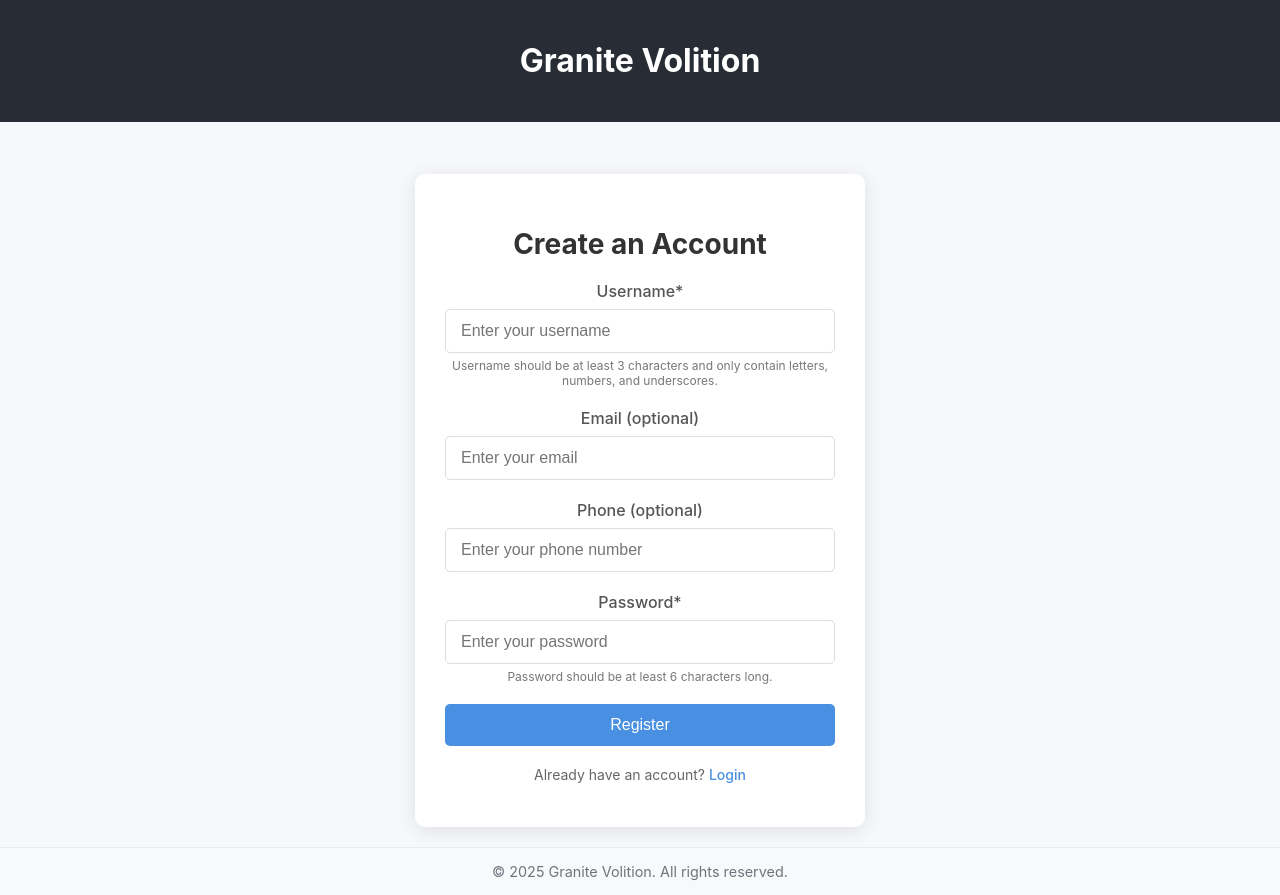
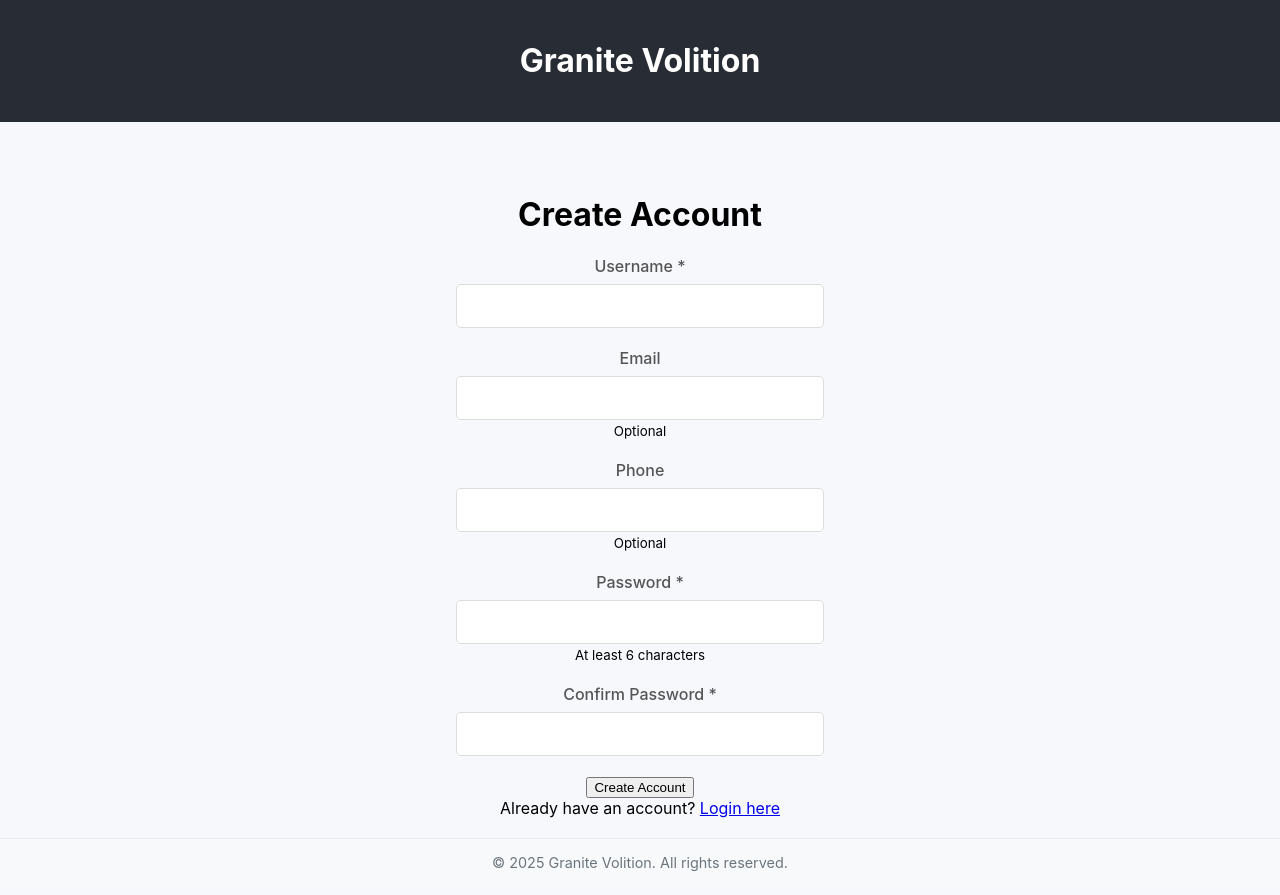
Before and after one commit to granitevolition/version-1---frontend, a React (Create React App) app: page /register in a window 1280 px wide. Built offline with nearby package versions, Linux system fonts and the light colour scheme; no server answers.

Commit message:
Update registration form with better error handling and debugging

```diff
--- a/src/components/RegistrationForm.js
+++ b/src/components/RegistrationForm.js
@@ -1,299 +1,173 @@
-import React, { useState, useEffect } from 'react';
+import React, { useState } from 'react';
+import { registerUser } from '../services/api';
 import { useNavigate } from 'react-router-dom';
-import { registerUser, checkApiHealth, isLoggedIn } from '../services/api';
 import '../styles/RegistrationForm.css';
 
 const RegistrationForm = () => {
-  const [formData, setFormData] = useState({
-    username: '',
-    password: '',
-    email: '',
-    phone: ''
-  });
+  const [username, setUsername] = useState('');
+  const [password, setPassword] = useState('');
+  const [confirmPassword, setConfirmPassword] = useState('');
+  const [email, setEmail] = useState('');
+  const [phone, setPhone] = useState('');
+  const [isLoading, setIsLoading] = useState(false);
+  const [error, setError] = useState('');
+  const [successMessage, setSuccessMessage] = useState('');
 
-  const [message, setMessage] = useState('');
-  const [error, setError] = useState('');
-  const [loading, setLoading] = useState(false);
-  const [apiStatus, setApiStatus] = useState(null);
-  const [debugInfo, setDebugInfo] = useState(null);
   const navigate = useNavigate();
 
-  // Check if user is already logged in
-  useEffect(() => {
-    if (isLoggedIn()) {
-      navigate('/dashboard');
-    }
-  }, [navigate]);
-
-  // Check API health on component mount
-  useEffect(() => {
-    const checkHealth = async () => {
-      try {
-        const health = await checkApiHealth();
-        setApiStatus({
-          status: 'connected',
-          details: health
-        });
-      } catch (err) {
-        console.error('API health check failed:', err);
-        setApiStatus({
-          status: 'disconnected',
-          error: err.message
-        });
-      }
-    };
-
-    checkHealth();
-
-    // Auto-clear messages after 5 seconds
-    const messageTimer = setTimeout(() => {
-      if (message) setMessage('');
-    }, 5000);
-
-    return () => clearTimeout(messageTimer);
-  }, [message]);
-
-  // Handle input change
-  const handleChange = (e) => {
-    setFormData({
-      ...formData,
-      [e.target.name]: e.target.value
-    });
-  };
-
-  // Password strength validation
-  const validatePassword = (password) => {
-    if (password.length < 6) {
-      return 'Password must be at least 6 characters long';
-    }
-    return null;
-  };
-
-  // Username validation
-  const validateUsername = (username) => {
-    if (username.length < 3) {
-      return 'Username must be at least 3 characters long';
-    }
-    if (!/^[a-zA-Z0-9_]+$/.test(username)) {
-      return 'Username can only contain letters, numbers, and underscores';
-    }
-    return null;
-  };
-
-  // Email validation
-  const validateEmail = (email) => {
-    if (!email) return null; // Email is optional
-
-    const emailRegex = /^[^\s@]+@[^\s@]+\.[^\s@]+$/;
-    if (!emailRegex.test(email)) {
-      return 'Please enter a valid email address';
-    }
-    return null;
-  };
-
-  // Handle form submission
   const handleSubmit = async (e) => {
     e.preventDefault();
-    setLoading(true);
-    setMessage('');
     setError('');
-    setDebugInfo(null);
+    setSuccessMessage('');
 
-    // Form validation
-    const usernameError = validateUsername(formData.username);
-    if (usernameError) {
-      setError(usernameError);
-      setLoading(false);
+    // Validate inputs
+    if (!username) {
+      setError('Username is required');
       return;
     }
 
-    const passwordError = validatePassword(formData.password);
-    if (passwordError) {
-      setError(passwordError);
-      setLoading(false);
+    if (!password) {
+      setError('Password is required');
       return;
     }
 
-    const emailError = validateEmail(formData.email);
-    if (emailError) {
-      setError(emailError);
-      setLoading(false);
+    if (password !== confirmPassword) {
+      setError('Passwords do not match');
+      return;
+    }
+
+    if (password.length < 6) {
+      setError('Password must be at least 6 characters long');
       return;
     }
 
     try {
-      console.log('Submitting registration for:', formData.username);
+      setIsLoading(true);
 
-      // Call the API service to register the user
-      const response = await registerUser(formData);
-      console.log('Registration response:', response);
+      const userData = {
+        username,
+        password,
+        email: email || undefined, // Only include if not empty
+        phone: phone || undefined  // Only include if not empty
+      };
 
-      // Save debug info
-      setDebugInfo({
-        response: response,
-        responseType: typeof response,
-        hasUsername: response && 'username' in response,
-        username: response ? response.username : 'undefined',
-        userId: response ? response.id : 'undefined'
-      });
+      // API call for debugging - log only non-sensitive data
+      console.log('Submitting registration with username:', username,
+        'email:', email || '[empty]',
+        'phone:', phone || '[empty]');
 
-      // Check if response has a valid username
-      if (response && response.username) {
-        setMessage(`User ${response.username} registered successfully! Please login.`);
-        // Clear form after successful registration
-        setFormData({ username: '', password: '', email: '', phone: '' });
+      // Log host info for debugging
+      console.log('API URL:', process.env.REACT_APP_API_URL || 'http://localhost:5000/api/v1');
 
-        // Redirect to login page after 2 seconds
+      const response = await registerUser(userData);
+
+      console.log('Registration successful:', response);
+      setSuccessMessage('Registration successful! Redirecting to login...');
+
+      // Delay before redirecting to login
       setTimeout(() => {
         navigate('/login');
       }, 2000);
+
+    } catch (error) {
+      console.error('Registration error:', error);
+
+      // Set specific error message based on response
+      if (error.message.includes('username already exists')) {
+        setError('This username is already taken. Please choose another one.');
+      } else if (error.message.includes('email already exists')) {
+        setError('This email is already in use. Please use another email or try logging in.');
+      } else if (error.message.includes('Network error')) {
+        setError('Network error. Please check your connection and try again.');
       } else {
-        setMessage(`Registration successful! Please login.`);
-        setFormData({ username: '', password: '', email: '', phone: '' });
-        console.warn('Response missing username:', response);
-
-        // Redirect to login page after 2 seconds
-        setTimeout(() => {
-          navigate('/login');
-        }, 2000);
+        setError(error.message || 'Registration failed. Please try again.');
       }
-    } catch (err) {
-      console.error('Registration error caught in component:', err);
-
-      let errorMessage = 'Registration failed. Please try again.';
-
-      if (err.message.includes('already exists')) {
-        errorMessage = 'Username already exists. Please choose another username.';
-      } else if (err.message.includes('Email already in use')) {
-        errorMessage = 'Email already in use. Please use another email address.';
-      } else if (err.message.includes('404')) {
-        errorMessage = 'Server endpoint not found. Please contact support.';
-      } else if (err.message.includes('Network Error') || err.message.includes('Failed to fetch')) {
-        errorMessage = 'Network error. Please check your connection and try again.';
-      } else if (err.response) {
-        // Server responded with an error
-        const status = err.response.status;
-        const data = err.response.data;
-
-        if (status === 503) {
-          errorMessage = 'Database connection error. Please try again later.';
-        } else if (status === 409) {
-          if (err.response.data && err.response.data.message) {
-            errorMessage = err.response.data.message;
-          } else {
-            errorMessage = 'Username or email already exists. Please choose another.';
-          }
-        } else if (data && data.message) {
-          errorMessage = data.message;
-        }
-
-        console.error('Server error details:', {
-          status,
-          data
-        });
-      } else if (err.request) {
-        // Request was made but no response received
-        errorMessage = 'Could not connect to the server. Please check your internet connection.';
-      }
-
-      setError(errorMessage);
     } finally {
-      setLoading(false);
+      setIsLoading(false);
     }
   };
 
   return (
     <div className="registration-container">
-      <div className="form-card">
-        <h2>Create an Account</h2>
+      <form className="registration-form" onSubmit={handleSubmit}>
+        <h1>Create Account</h1>
 
-        {apiStatus && apiStatus.status === 'disconnected' && (
-          <div className="error-message">
-            API connection issue: {apiStatus.error}
-          </div>
-        )}
+        {error && <div className="error-message">{error}</div>}
+        {successMessage && <div className="success-message">{successMessage}</div>}
 
-        {message && <div className="success-message">{message}</div>}
-        {error && <div className="error-message">{error}</div>}
-
-        <form onSubmit={handleSubmit}>
         <div className="form-group">
-            <label htmlFor="username">Username*</label>
+          <label htmlFor="username">Username *</label>
           <input
             type="text"
             id="username"
-              name="username"
-              value={formData.username}
-              onChange={handleChange}
-              placeholder="Enter your username"
-              disabled={loading}
+            value={username}
+            onChange={(e) => setUsername(e.target.value)}
+            disabled={isLoading}
             required
-            />
-            <small className="help-text">Username should be at least 3 characters and only contain letters, numbers, and underscores.</small>
-          </div>
-
-          <div className="form-group">
-            <label htmlFor="email">Email (optional)</label>
-            <input
-              type="email"
-              id="email"
-              name="email"
-              value={formData.email}
-              onChange={handleChange}
-              placeholder="Enter your email"
-              disabled={loading}
           />
         </div>
 
         <div className="form-group">
-            <label htmlFor="phone">Phone (optional)</label>
+          <label htmlFor="email">Email</label>
+          <input
+            type="email"
+            id="email"
+            value={email}
+            onChange={(e) => setEmail(e.target.value)}
+            disabled={isLoading}
+          />
+          <small>Optional</small>
+        </div>
+
+        <div className="form-group">
+          <label htmlFor="phone">Phone</label>
           <input
             type="tel"
             id="phone"
-              name="phone"
-              value={formData.phone}
-              onChange={handleChange}
-              placeholder="Enter your phone number"
-              disabled={loading}
+            value={phone}
+            onChange={(e) => setPhone(e.target.value)}
+            disabled={isLoading}
           />
+          <small>Optional</small>
         </div>
 
         <div className="form-group">
-            <label htmlFor="password">Password*</label>
+          <label htmlFor="password">Password *</label>
           <input
             type="password"
             id="password"
-              name="password"
-              value={formData.password}
-              onChange={handleChange}
-              placeholder="Enter your password"
-              disabled={loading}
+            value={password}
+            onChange={(e) => setPassword(e.target.value)}
+            disabled={isLoading}
             required
           />
-            <small className="help-text">Password should be at least 6 characters long.</small>
+          <small>At least 6 characters</small>
+        </div>
+
+        <div className="form-group">
+          <label htmlFor="confirmPassword">Confirm Password *</label>
+          <input
+            type="password"
+            id="confirmPassword"
+            value={confirmPassword}
+            onChange={(e) => setConfirmPassword(e.target.value)}
+            disabled={isLoading}
+            required
+          />
         </div>
 
         <button
           type="submit"
-            className="submit-button"
-            disabled={loading}
+          className="register-button"
+          disabled={isLoading}
         >
-            {loading ? 'Registering...' : 'Register'}
+          {isLoading ? 'Creating Account...' : 'Create Account'}
         </button>
+
+        <div className="login-link">
+          Already have an account? <a href="/login">Login here</a>
+        </div>
       </form>
-
-        <div className="form-footer">
-          <p>Already have an account? <a href="/login">Login</a></p>
-        </div>
-
-        {/* Debug info for troubleshooting */}
-        {debugInfo && (
-          <div className="debug-info" style={{ marginTop: '20px', padding: '10px', background: '#f5f5f5', borderRadius: '4px' }}>
-            <h3>Debug Information</h3>
-            <pre>{JSON.stringify(debugInfo, null, 2)}</pre>
-          </div>
-        )}
-      </div>
     </div>
   );
 };
```
Lines whose indentation alone changed are shown as unchanged.
